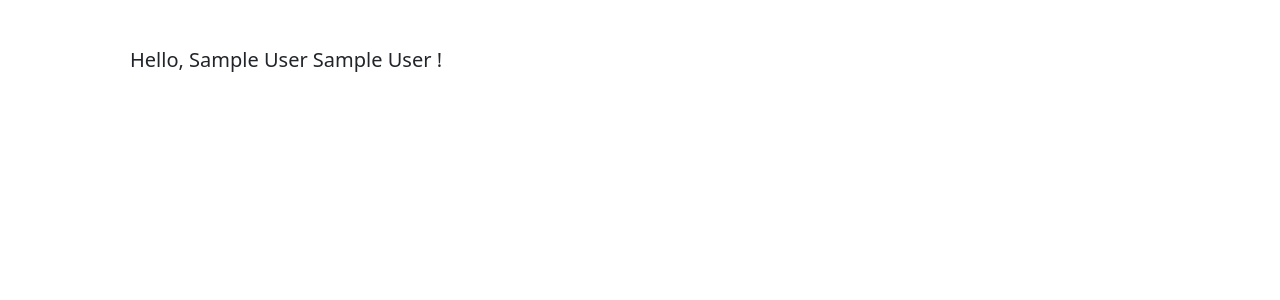
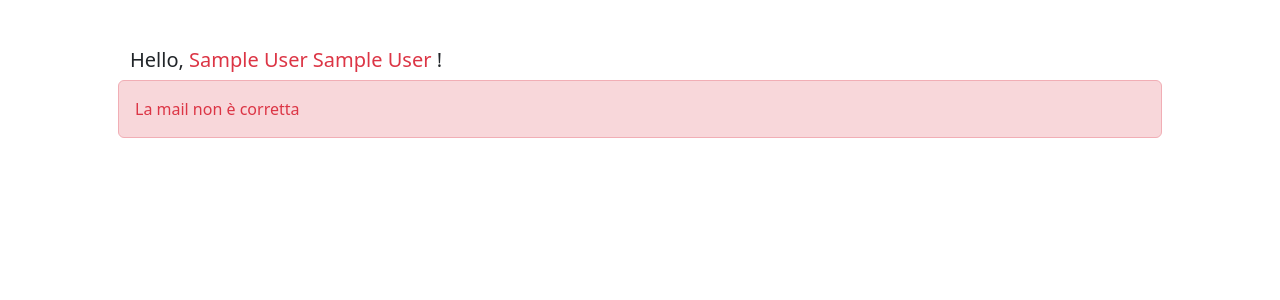
Before and after one commit to rachelpatrocinio/php-iscrizione-newsletter, a PHP site: page /subscription.php in a window 1280 px wide. Shown: the top 300 px of the page. Run offline with PHP 8.4, Linux system fonts and the light colour scheme; the visitor is signed in with stand-in values (Sample User, id 1).

Commit message:
Added: redirect from subscription to index

```diff
--- a/subscription.php
+++ b/subscription.php
@@ -1,8 +1,15 @@
 <?php
 session_start();
-$validation = $_SESSION["validation"];
+$validation = $_SESSION["validation"] ?? '';
 $name = $_SESSION["name"];
 $surname = $_SESSION["surname"];
+
+if($validation === ''){
+    header('Location: ./index.php');
+}
+
+session_unset();
+session_destroy();
 
 ?>
 <!DOCTYPE html>
@@ -17,18 +24,35 @@ $surname = $_SESSION["surname"];
     <div class="container">
         <div class="row p-5">
             <h5>Hello,
-                <span class="<?php if($validation === true){echo "text-success";}if($validation === false){echo "text-danger";}?>">
+                <span class="<?php if($validation === true){echo "text-success";}else{echo "text-danger";}?>">
                     <?php echo $name?> <?php echo $surname?>
                 </span>!
+                <?php
+                if($validation === true){
+                ?>
+                Than you for the subscription!
+                <?php
+                }
+                ?>
             </h5>
-            <p>
-                <?php
-                if($validation === false){echo '<div class="alert alert-danger text-danger" role="alert">La mail non è corretta</div>';}
-                if($validation === true){echo '<div class="alert alert-success text-success" role="alert">La mail è corretta!</div>';}
-                ?>
-            </p>
+
+            <?php
+            if($validation === true){
+            ?>
+
+            <div class="alert alert-success text-success" role="alert">La mail è corretta!</div>
+
+            <?php
+            }
+            else{
+            ?>
+
+            <div class="alert alert-danger text-danger" role="alert">La mail non è corretta</div>
+
+            <?php
+            }
+            ?>
         </div>
     </div>
-
 </body>
 </html>
```
